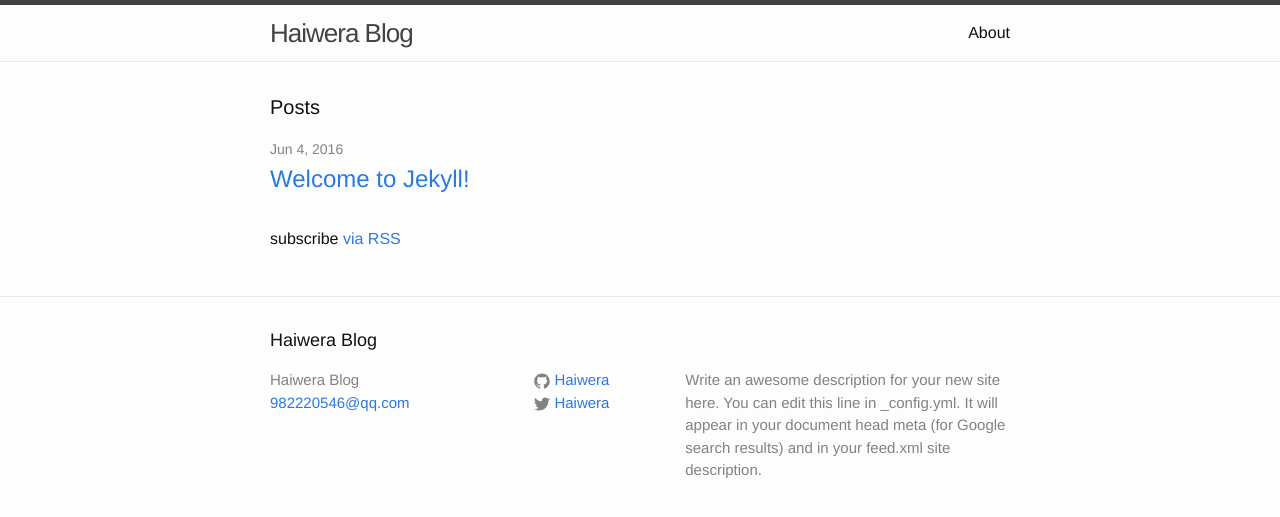
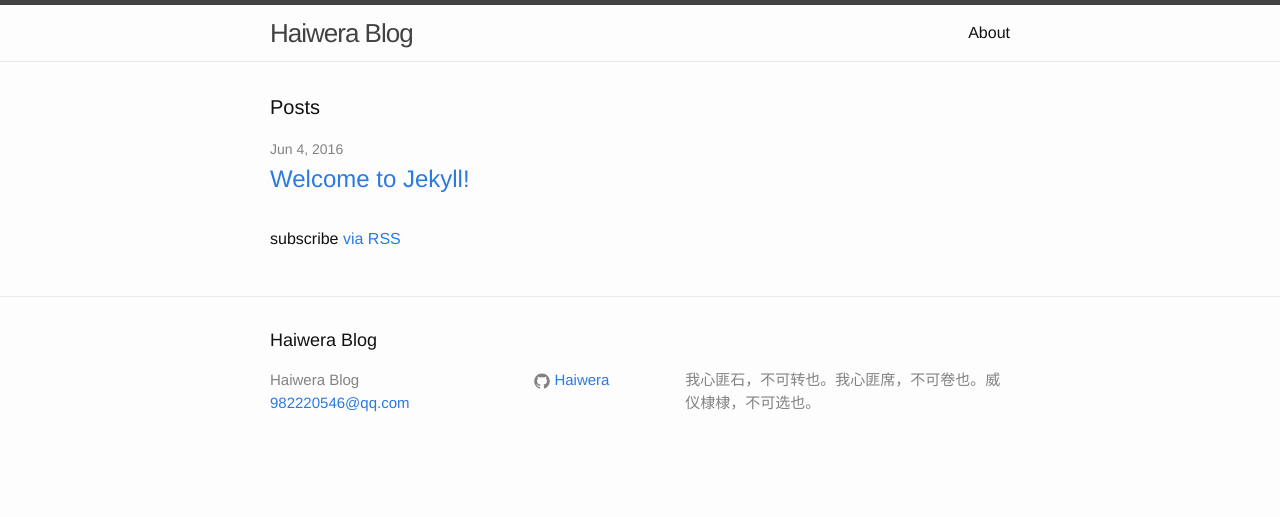
Before and after one commit to Haiwera/blog, a Jekyll site: the page built from index.html, in a window 1280 px wide. Shown: the top 517 px of the page. Built offline with Jekyll 4.4.1, drawn with Linux system fonts in a browser that asks for light colours.

Commit message:
update introduce

```diff
--- a/_config.yml
+++ b/_config.yml
@@ -9,12 +9,9 @@
 title: Haiwera Blog
 email: 982220546@qq.com
 description: > # this means to ignore newlines until "baseurl:"
-  Write an awesome description for your new site here. You can edit this
-  line in _config.yml. It will appear in your document head meta (for
-  Google search results) and in your feed.xml site description.
+    我心匪石，不可转也。我心匪席，不可卷也。威仪棣棣，不可选也。
 baseurl: "/blog" # the subpath of your site, e.g. /blog
 url: "https://haiwera.github.io" # the base hostname & protocol for your site
-twitter_username: Haiwera
 github_username:  Haiwera
 
 # Build settings
```
Also changed, not shown: 4 other files.
